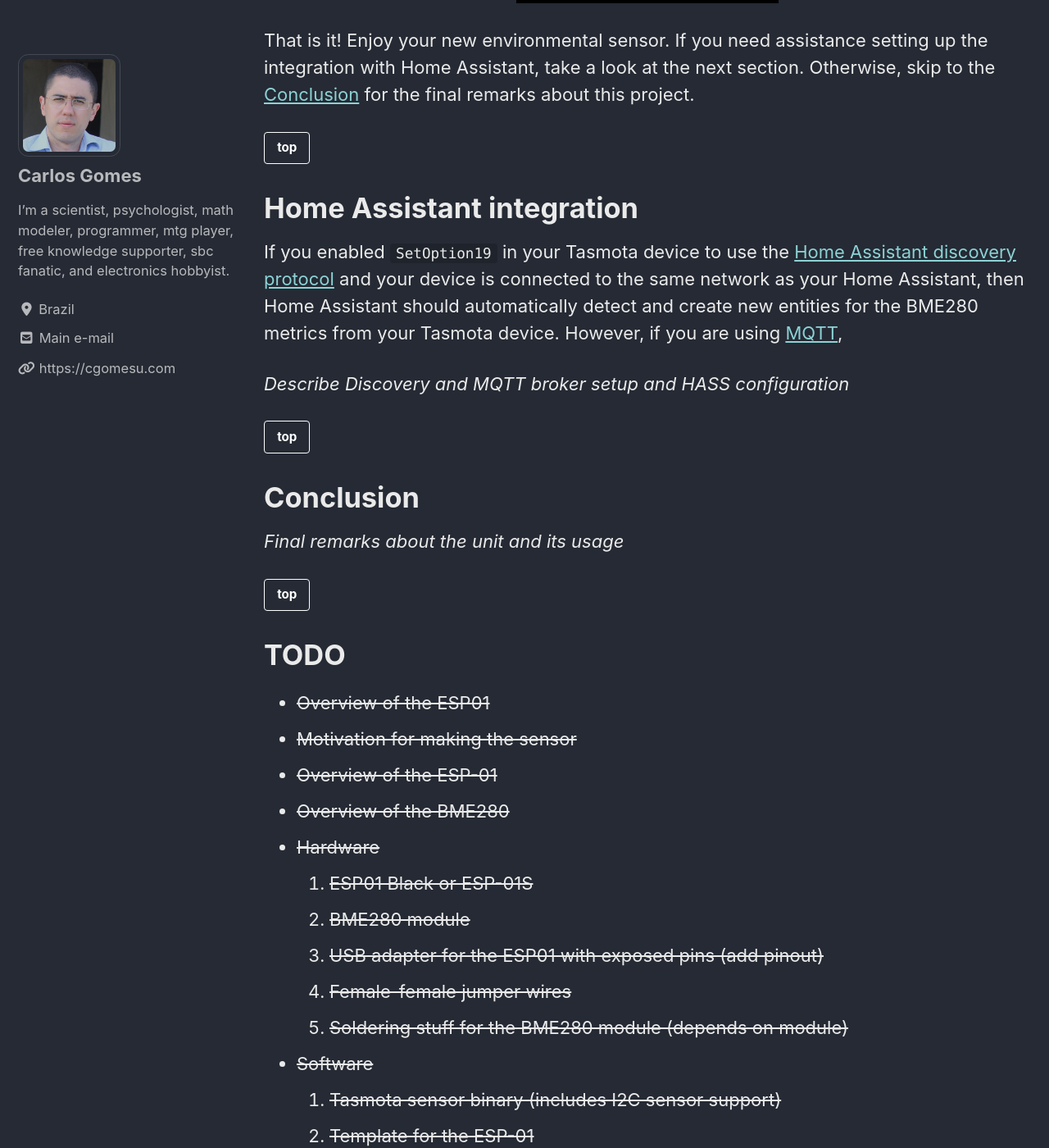
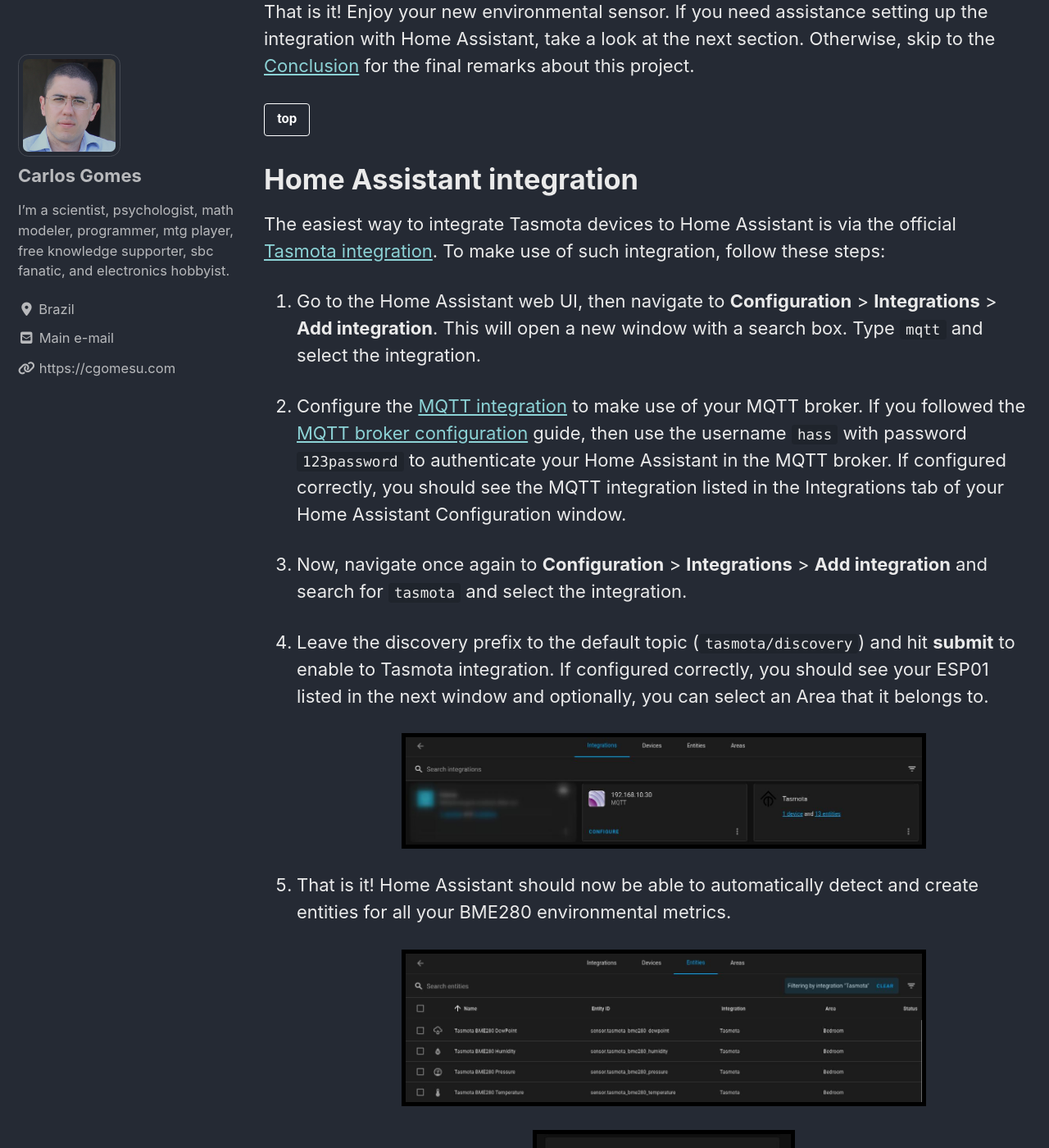
Before and after one commit to cgomesu/website, a Jekyll site: the page built from _posts/2021-07-18-diy-tasmota-bme280.md, in a window 1280 px wide and 1400 px high, scrolled down 37810 px. Shown: the whole window at 82% size. Built offline with Jekyll 4.4.1, drawn with Linux system fonts in a browser that asks for light colours; cached includes are drawn as plain includes; nearby versions of some CDN libraries; some of the changed text lies outside the part shown.

Commit message:
Add HASS integration section and assets

```diff
--- a/_posts/2021-07-18-diy-tasmota-bme280.md
+++ b/_posts/2021-07-18-diy-tasmota-bme280.md
@@ -676,9 +676,28 @@
 
 
 # Home Assistant integration
-If you enabled `SetOption19` in your Tasmota device to use the [Home Assistant discovery protocol](#home-assistant-discovery-protocol) and your device is connected to the same network as your Home Assistant, then Home Assistant should automatically detect and create new entities for the BME280 metrics from your Tasmota device. However, if you are using [MQTT](#MQTT),
+The easiest way to integrate Tasmota devices to Home Assistant is via the official [Tasmota integration](https://www.home-assistant.io/integrations/tasmota/). To make use of such integration, follow these steps:
 
-*Describe Discovery and MQTT broker setup and HASS configuration*
+1. Go to the Home Assistant web UI, then navigate to **Configuration** > **Integrations** > **Add integration**.  This will open a new window with a search box.  Type `mqtt` and select the integration.
+
+2. Configure the [MQTT integration](https://www.home-assistant.io/integrations/mqtt/) to make use of your MQTT broker. If you followed the [MQTT broker configuration](#mqtt-broker-configuration) guide, then use the username `hass` with password `123password` to authenticate your Home Assistant in the MQTT broker. If configured correctly, you should see the MQTT integration listed in the Integrations tab of your Home Assistant Configuration window.
+
+3. Now, navigate once again to **Configuration** > **Integrations** > **Add integration** and search for `tasmota` and select the integration.
+
+4. Leave the discovery prefix to the default topic (`tasmota/discovery`) and hit **submit** to enable to Tasmota integration. If configured correctly, you should see your ESP01 listed in the next window and optionally, you can select an Area that it belongs to.
+
+   [![HASS Tasmota integration 01](/assets/posts/2021-07-18-diy-tasmota-bme280/hass-tasmota-integration-01.jpg){:.PostImage .PostImage--large}](/assets/posts/2021-07-18-diy-tasmota-bme280/hass-tasmota-integration-01.jpg)
+
+5. That is it! Home Assistant should now be able to automatically detect and create entities for all your BME280 environmental metrics.
+
+   [![HASS Tasmota integration 02](/assets/posts/2021-07-18-diy-tasmota-bme280/hass-tasmota-integration-02.jpg){:.PostImage .PostImage--large}](/assets/posts/2021-07-18-diy-tasmota-bme280/hass-tasmota-integration-02.jpg)
+
+   [![HASS Tasmota integration 03](/assets/posts/2021-07-18-diy-tasmota-bme280/hass-tasmota-integration-03.jpg){:.PostImage}](/assets/posts/2021-07-18-diy-tasmota-bme280/hass-tasmota-integration-03.jpg)
+
+Of note, the use of the `SetOption19` (MQTT discovery) in Tasmota devices is currently [**deprecated**](https://tasmota.github.io/docs/Home-Assistant/). For this reason, it is disabled by default in the latest firmware (`setoption19 0`) and therefore, I won't mention its use here.
+{:.notice--danger}
+
+For this and other options to integrate your Tasmota device to Home Assistant or other home automation systems, check the [Integrations in the Tasmota documentation](https://tasmota.github.io/docs/Integrations/).
 
 [top](#){:.btn .btn--light-outline .btn--small}
 
@@ -687,31 +706,3 @@
 *Final remarks about the unit and its usage*
 
 [top](#){:.btn .btn--light-outline .btn--small}
-
-
-# TODO
-- ~~Overview of the ESP01~~
-- ~~Motivation for making the sensor~~
-- ~~Overview of the ESP-01~~
-- ~~Overview of the BME280~~
-- ~~Hardware~~
-   1. ~~ESP01 Black or ESP-01S~~
-   2. ~~BME280 module~~
-   3. ~~USB adapter for the ESP01 with exposed pins (add pinout)~~
-   4. ~~Female-female jumper wires~~
-   5. ~~Soldering stuff for the BME280 module (depends on module)~~
-- ~~Software~~
-   1. ~~Tasmota sensor binary (includes I2C sensor support)~~
-   2. ~~Template for the ESP-01~~
-- ~~Assembly~~
-   1. ~~Flashing + wiring (grounding GPIO0)~~
-   2. ~~Wiring for BME280 modules~~
-   3. ~~Tasmota configuration for I2C~~
-- Home Assistant Integration
-   1. MQTT
-      1. Auto
-      2. Manual
-- Conclusion
-- Review article
-
-[top](#){:.btn .btn--light-outline .btn--small}
```
Also changed, not shown: other parts of _posts/2021-07-18-diy-tasmota-bme280.md (+2 -2 lines), assets/posts/2021-07-18-diy-tasmota-bme280/hass-tasmota-integration-01.jpg (added), assets/posts/2021-07-18-diy-tasmota-bme280/hass-tasmota-integration-02.jpg (added), assets/posts/2021-07-18-diy-tasmota-bme280/hass-tasmota-integration-03.jpg (added), 6 other files.
